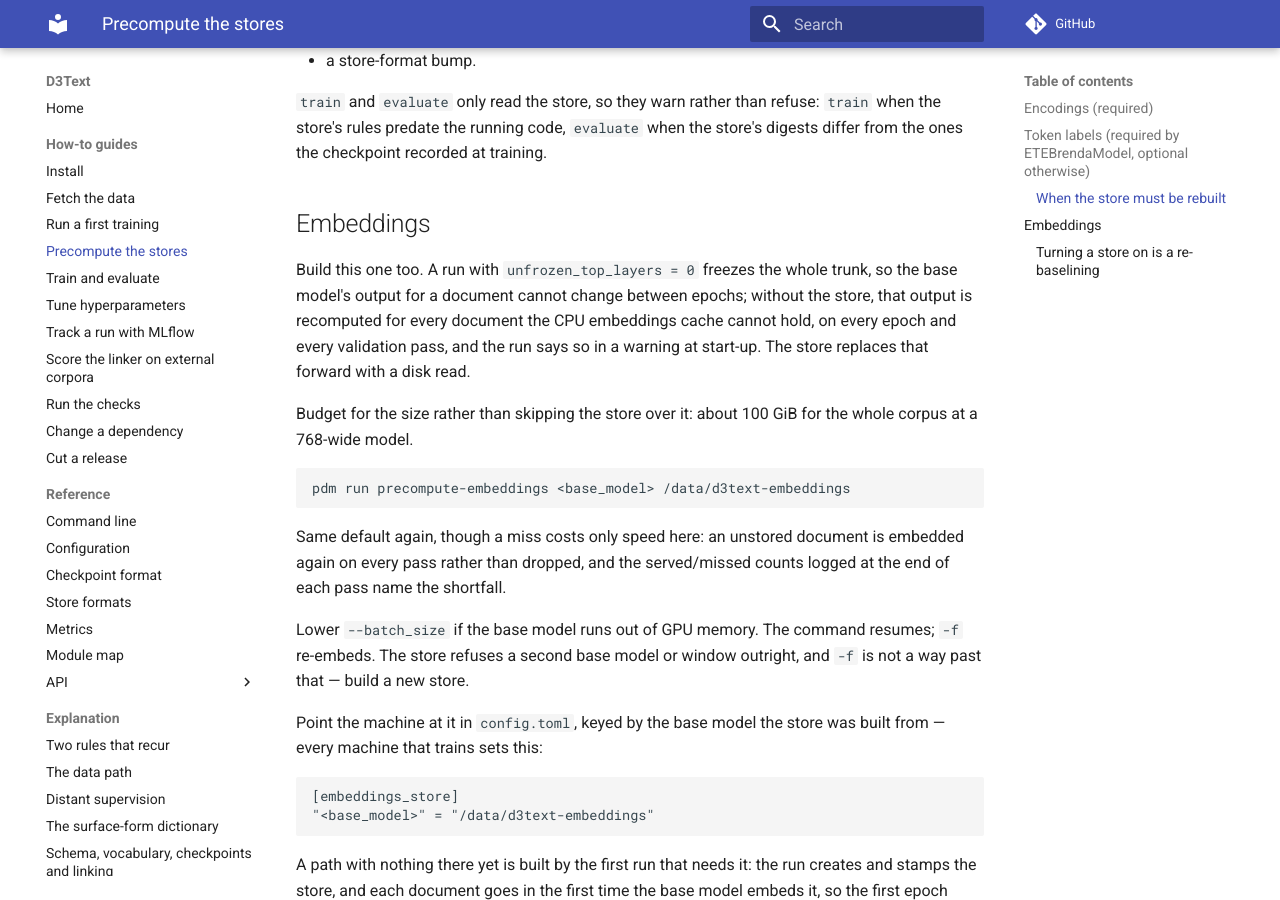
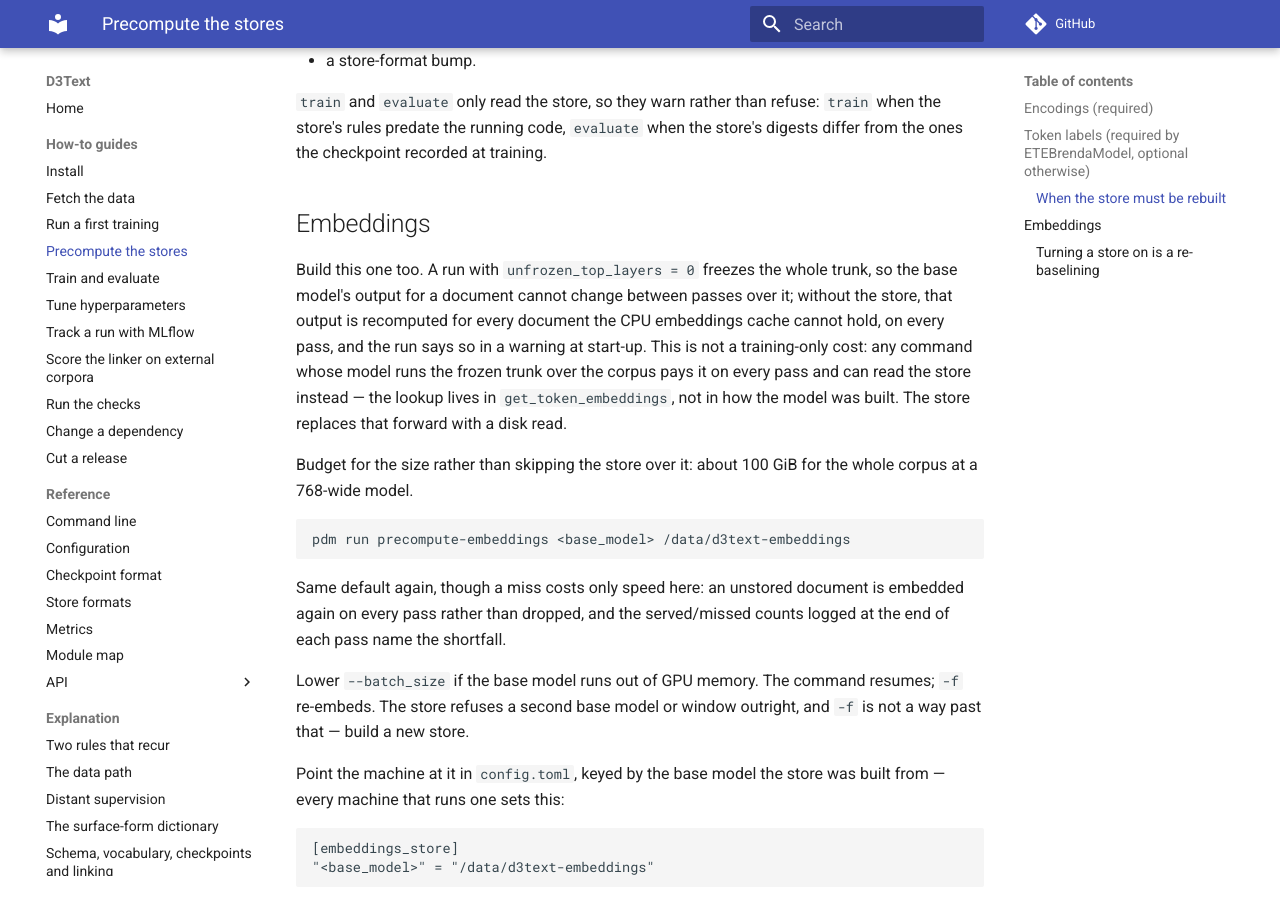
Before and after one commit to manuquadros/d3text, an MkDocs documentation site: the page built from docs/how-to/precompute-stores.md, in a window 1280 px wide and 900 px high, scrolled down 1595 px. Built offline with MkDocs 1.6.1 and Material for MkDocs 9.7.7, drawn with Linux system fonts in a browser that asks for light colours; comment, search, counter and statistics services are not loaded.

Commit message:
docs: say any frozen-trunk command can read the embeddings store

````diff
--- a/docs/how-to/precompute-stores.md
+++ b/docs/how-to/precompute-stores.md
@@ -84,10 +84,13 @@ store's digests differ from the ones the checkpoint recorded at training.
 
 Build this one too. A run with `unfrozen_top_layers = 0` freezes the whole
 trunk, so the base model's output for a document cannot change between
-epochs; without the store, that output is recomputed for every document the
-CPU embeddings cache cannot hold, on every epoch and every validation pass,
-and the run says so in a warning at start-up. The store replaces that
-forward with a disk read.
+passes over it; without the store, that output is recomputed for every
+document the CPU embeddings cache cannot hold, on every pass, and the run
+says so in a warning at start-up. This is not a training-only cost: any
+command whose model runs the frozen trunk over the corpus pays it on every
+pass and can read the store instead — the lookup lives in
+`get_token_embeddings`, not in how the model was built. The store replaces
+that forward with a disk read.
 
 Budget for the size rather than skipping the store over it: about 100 GiB
 for the whole corpus at a 768-wide model.
@@ -105,7 +108,7 @@ resumes; `-f` re-embeds. The store refuses a second base model or window
 outright, and `-f` is not a way past that — build a new store.
 
 Point the machine at it in `config.toml`, keyed by the base model the store
-was built from — every machine that trains sets this:
+was built from — every machine that runs one sets this:
 
 ```toml
 [embeddings_store]
````
Also changed, not shown: 1 other file.
